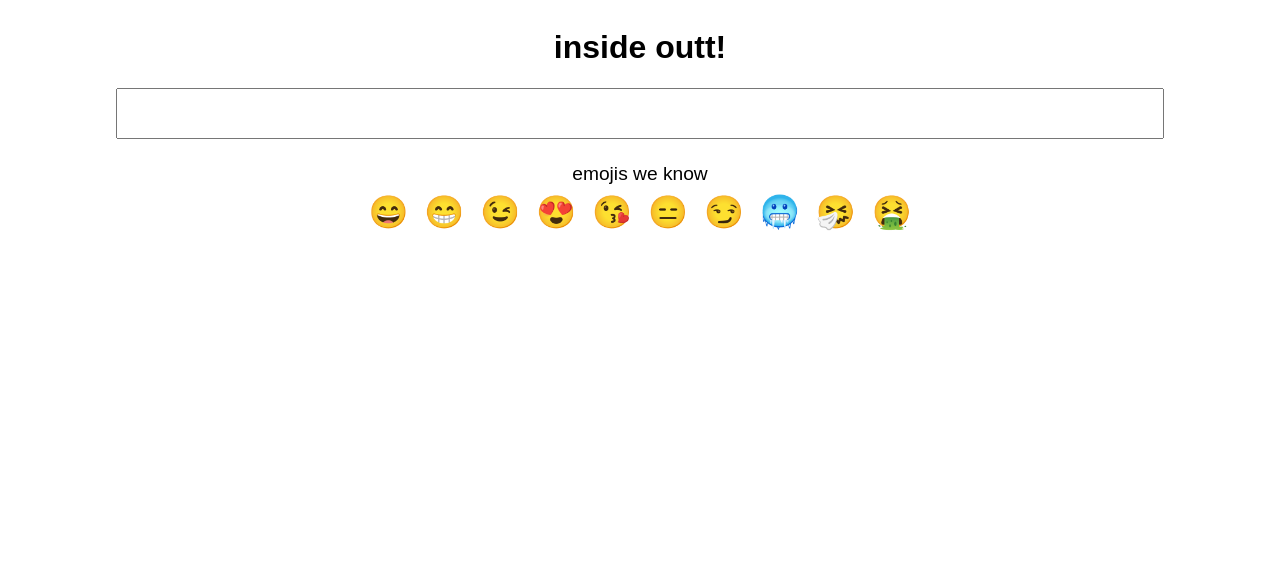
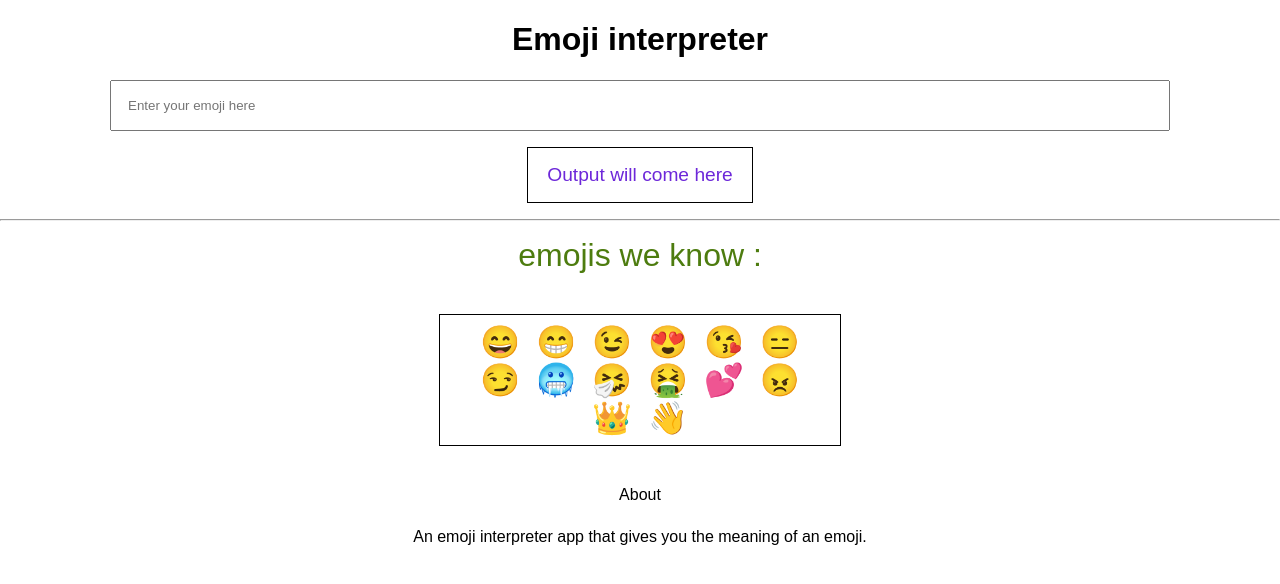
Before and after one commit to faheemk23/emoji-app, a React (Create React App) app: page / in a window 1280 px wide. Shown: the top 584 px of the page. Built offline with nearby package versions, Linux system fonts and the light colour scheme.

Commit message:
feat: emojis, footer; style:border,input

```diff
--- a/src/App.js
+++ b/src/App.js
@@ -12,19 +12,23 @@ var emojiDictionary = {
   "🥶": "Cold face",
   "🤧": "Sneezing",
   "🤮": "Face vomiting",
+  "💕": "Two hearts",
+  "😠": "Angry face",
+  "👑": "Crown",
+  "👋": "Waving hand"
 };
 
 var emojisWeKnow = Object.keys(emojiDictionary);
 
 export default function App() {
-  var [meaning, setMeaning] = useState("");
+  var [meaning, setMeaning] = useState("Output will come here");
 
   function emojiInputHandler(event) {
     var userInput = event.target.value;
     if (userInput === "") {
-      meaning = "";
+      meaning = "Output will come here";
     } else {
-      var meaning = emojiDictionary[userInput];
+      meaning = emojiDictionary[userInput];
     }
     if (meaning === undefined) {
       meaning = "we don't have this in our database";
@@ -39,12 +43,33 @@ export default function App() {
   }
 
   return (
-    <div className="App">
-      <h1>inside outt!</h1>
-
-      <input onChange={emojiInputHandler}></input>
-      <div style={{ fontSize: "larger" }}>{meaning}</div>
-      <div style={{ fontSize: "larger" }}>emojis we know</div>
+    <div style={{ padding: "0rem" }} className="App">
+      <h1>Emoji interpreter</h1>
+      <input
+        onChange={emojiInputHandler}
+        placeholder="Enter your emoji here"
+      ></input>
+      <div
+        style={{
+          fontSize: "larger",
+          border: "solid 1px black",
+          maxWidth: "15%",
+          margin: "1rem auto ",
+          padding: "1rem",
+          color: "#6D28D9"
+        }}
+      >
+        {meaning}
+      </div>
+      <hr></hr>
+      <div style={{ fontSize: "2rem", color: "#4D7C0F" }}>emojis we know :</div>
+      <div
+        style={{
+          border: "1px solid black",
+          maxWidth: "30%",
+          margin: "2rem auto"
+        }}
+      >
         {emojisWeKnow.map(function (emoji) {
           return (
             <span
@@ -57,5 +82,10 @@ export default function App() {
           );
         })}
       </div>
+      <footer className="footer">
+        <div className="footer-header">About</div>
+        <p>An emoji interpreter app that gives you the meaning of an emoji.</p>
+      </footer>
+    </div>
   );
 }
```
Lines whose indentation alone changed are shown as unchanged.
